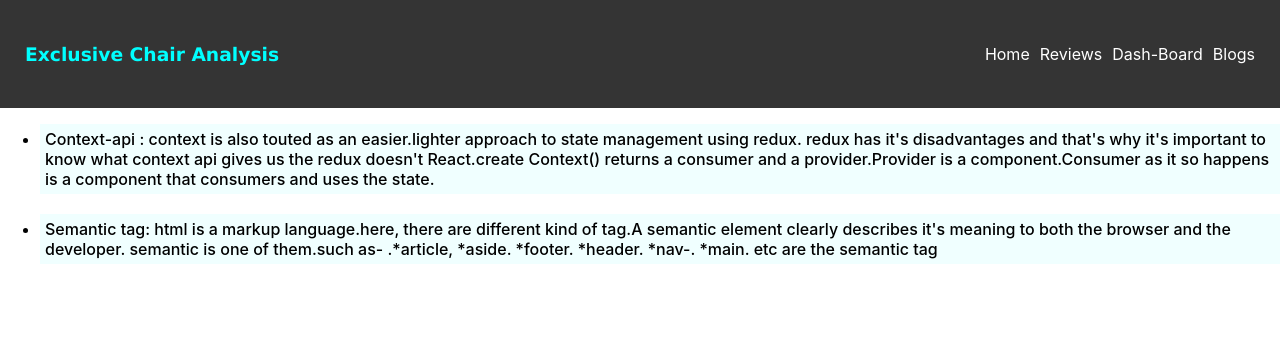
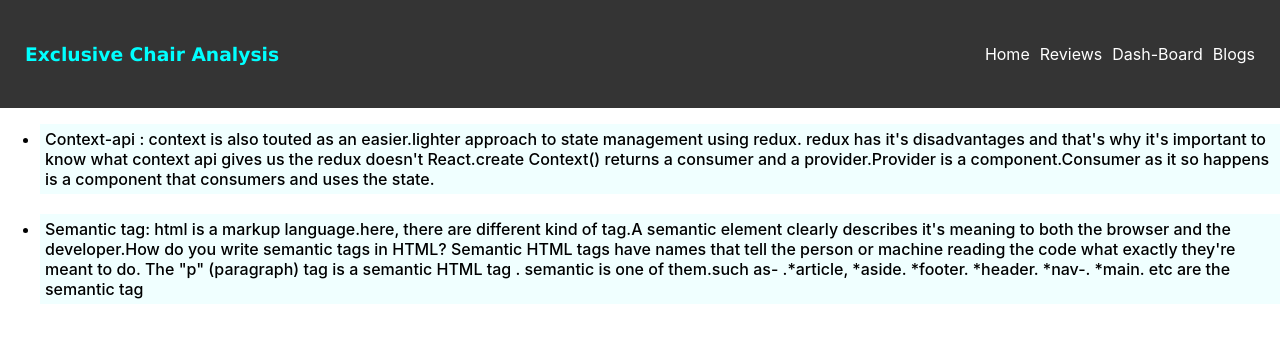
Before and after one commit to sabbir-hossen66/product-analysis-website, a React (Create React App) app: page /blogs in a window 1280 px wide. Shown: the top 342 px of the page. Built offline with nearby package versions, Linux system fonts and the light colour scheme.

Commit message:
last customize of project

```diff
--- a/src/components/Blogs/Blogs.js
+++ b/src/components/Blogs/Blogs.js
@@ -9,7 +9,8 @@ const Blogs = () => {
                 Context-api : context is also touted as an easier.lighter approach to state management using redux. redux has it's disadvantages and that's why it's important to know what context api gives us the redux doesn't  React.create Context() returns a consumer and a provider.Provider is a component.Consumer as it so happens is a component that consumers and uses the state.
             </li><br />
             <li className='semantic-design'>
-                Semantic tag: html is a markup language.here, there are different kind of tag.A semantic element clearly describes it's meaning to both the browser and the developer. semantic is one of them.such as- .*article,
+                Semantic tag: html is a markup language.here, there are different kind of tag.A semantic element clearly describes it's meaning to both the browser and the developer.How do you write semantic tags in HTML?
+                Semantic HTML tags have names that tell the person or machine reading the code what exactly they're meant to do. The "p" (paragraph) tag is a semantic HTML tag . semantic is one of them.such as- .*article,
                 *aside.
                 *footer.
                 *header.
```
